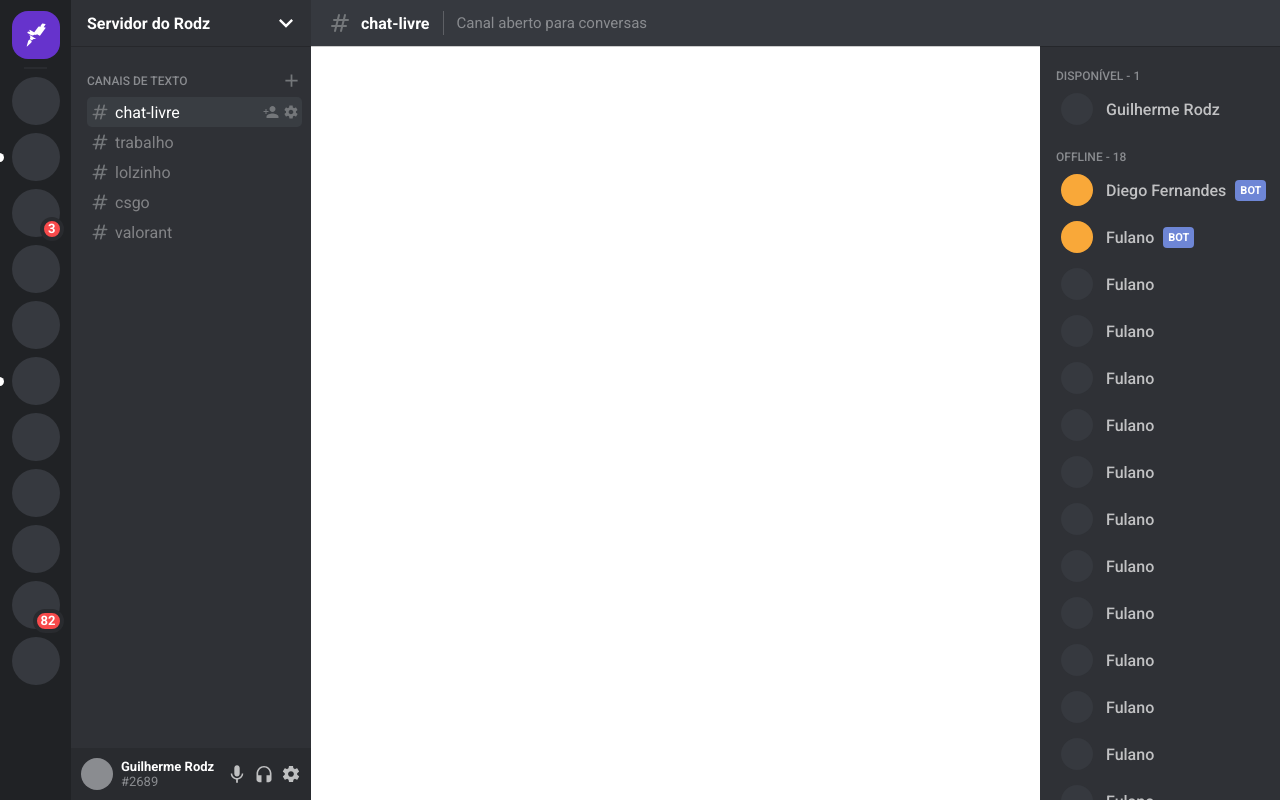
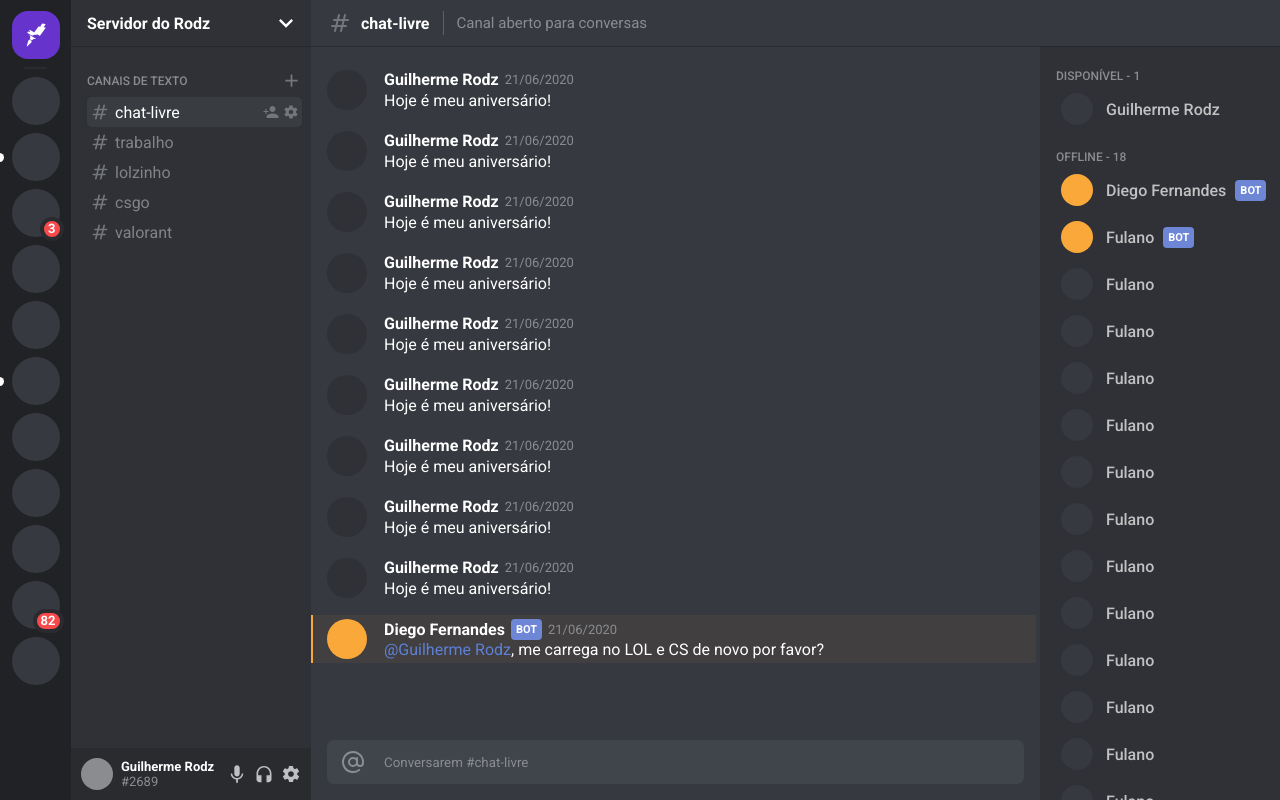
Before and after one commit to DragonSD21/interfaces-clones, a React (Create React App) app in the folder interface-discord/: page / in a window 1280 px wide. Built offline with nearby package versions, Linux system fonts and the light colour scheme; the HTML template or start-up script is replaced by a standard one.

Commit message:
ChannelMessage

```diff
--- /dev/null
+++ b/interface-discord/src/components/ChannelData/index.tsx
@@ -0,0 +1,87 @@
+import React, { useRef, useEffect } from 'react';
+
+import ChannelMessage, { Mention } from '../ChannelMessage';
+
+import { Container, Messages, InputWrapper, Input, InputIcon } from './styles';
+
+const ChannelData: React.FC = () => {
+    const messagesRef = useRef() as React.MutableRefObject<HTMLDivElement>;
+
+    useEffect(() => {
+        const div = messagesRef.current;
+
+        if(div) {
+            div.scrollTop = div.scrollHeight;
+        }
+    }, [messagesRef])
+
+    return (
+        <Container>
+            <Messages ref={messagesRef}>
+                <ChannelMessage
+                    author="Guilherme Rodz"
+                    date="21/06/2020"
+                    content="Hoje é meu aniversário!"
+                />
+                <ChannelMessage
+                    author="Guilherme Rodz"
+                    date="21/06/2020"
+                    content="Hoje é meu aniversário!"
+                />
+                <ChannelMessage
+                    author="Guilherme Rodz"
+                    date="21/06/2020"
+                    content="Hoje é meu aniversário!"
+                />
+                <ChannelMessage
+                    author="Guilherme Rodz"
+                    date="21/06/2020"
+                    content="Hoje é meu aniversário!"
+                />
+                <ChannelMessage
+                    author="Guilherme Rodz"
+                    date="21/06/2020"
+                    content="Hoje é meu aniversário!"
+                />
+                <ChannelMessage
+                    author="Guilherme Rodz"
+                    date="21/06/2020"
+                    content="Hoje é meu aniversário!"
+                />
+                <ChannelMessage
+                    author="Guilherme Rodz"
+                    date="21/06/2020"
+                    content="Hoje é meu aniversário!"
+                />
+                <ChannelMessage
+                    author="Guilherme Rodz"
+                    date="21/06/2020"
+                    content="Hoje é meu aniversário!"
+                />
+                <ChannelMessage
+                    author="Guilherme Rodz"
+                    date="21/06/2020"
+                    content="Hoje é meu aniversário!"
+                />
+                <ChannelMessage
+                    author="Diego Fernandes"
+                    date="21/06/2020"
+                    content={
+                        <>
+                            <Mention>@Guilherme Rodz</Mention>, me carrega no LOL e CS de novo por favor?
+                        </>
+                    }
+                    hasMention
+                    isBot
+                />
+            </Messages>
+
+            <InputWrapper>
+                <Input type="text" placeholder="Conversarem #chat-livre" />
+                <InputIcon />
+            </InputWrapper>
+        </Container>
+    );
+}
+
+export default ChannelData;
--- /dev/null
+++ b/interface-discord/src/components/ChannelData/styles.ts
@@ -0,0 +1,103 @@
+import styled from 'styled-components';
+import { FiAtSign } from 'react-icons/fi';
+
+export const Container = styled.div`
+    grid-area: CD;
+
+    display: flex;
+    flex-direction: column;
+    justify-content: space-between;
+
+    background-color: var(--primary);
+`;
+
+export const Messages = styled.div`
+    padding: 20px 0;
+
+    display: flex;
+    flex-direction: column;
+
+    max-height: calc(100vh - 46px - 68px);
+    overflow-y: scroll;
+
+    ::-webkit-scrollbar {
+        width: 8px;
+    }
+
+    ::-webkit-scrollbar-thumb {
+        background-color: var(--tertiary);
+        border-radius: 4px;
+    }
+
+    ::-webkit-scrollbar-track {
+        background-color: var(--secondary);
+    }
+`;
+
+export const InputWrapper = styled.div`
+    width: 100%;
+
+    padding: 0 16px;
+
+    display: flex;
+    flex-direction: row;
+    position: relative;
+`;
+
+export const Input = styled.input`
+    width: 100%;
+    height: 44px;
+
+    padding: 0 10px 0 57px;
+    border-radius: 7px;
+    margin-top: -60px;
+
+    color: var(--white);
+    background-color: var(--chat-input);
+
+    &::placeholder {
+        color: var(--gray);
+    }
+`;
+
+export const InputIcon = styled(FiAtSign)`
+    width: 24px;
+    height: 24px;
+    color: var(--gray);
+
+    position: absolute;
+    bottom: 26px;
+    left: 30px;
+    transition: 180ms ease-in-out;
+`;
+
+// Original
+// export const Input = styled.input`
+//     width: 100%;
+//     height: 39px;
+
+//     padding: 0 10px 0 57px;
+//     border-radius: 7px;
+
+//     color: var(--white);
+//     background-color: var(--chat-input);
+
+//     position: relative;
+
+//     &::placeholder {
+//         color: var(--gray);
+//     }
+
+//     ~ svg {
+//         position: relative;
+//         top: -50%;
+//         left: 14px;
+//         transition: 180ms ease-in-out;
+//     }
+// `;
+
+// export const InputIcon = styled(FiAtSign)`
+//     width: 24px;
+//     height: 24px;
+//     color: var(--gray);
+// `;
--- /dev/null
+++ b/interface-discord/src/components/ChannelMessage/index.tsx
@@ -0,0 +1,38 @@
+import React from 'react';
+
+import { Container, Avatar, Message, Header, Content } from './styles';
+export { Mention } from './styles';
+
+export interface ChannelMessageProps {
+    author: string;
+    date: string;
+    content: string | React.ReactElement | React.ReactNode;
+    hasMention?: boolean;
+    isBot?: boolean;
+}
+
+const ChannelMessage: React.FC<ChannelMessageProps> = ({
+    author,
+    date,
+    content,
+    hasMention,
+    isBot
+}) => {
+  return (
+      <Container className={hasMention ? 'mention' : ''}>
+          <Avatar className={isBot ? 'bot' : ''} />
+          <Message>
+              <Header>
+                  <strong>{author}</strong>
+
+                  {isBot && <span>Bot</span>}
+
+                  <time>{date}</time>
+              </Header>
+              <Content>{content}</Content>
+          </Message>
+      </Container>
+  );
+}
+
+export default ChannelMessage;
--- /dev/null
+++ b/interface-discord/src/components/ChannelMessage/styles.ts
@@ -0,0 +1,90 @@
+import styled from 'styled-components';
+
+export const Container = styled.div`
+    display: flex;
+    align-items: center;
+
+    padding: 4px 16px;
+    margin-right: 4px;
+
+    background-color: transparent;
+
+    &.mention {
+        background-color: var(--mention-message);
+        border-left: 2px solid var(--mention-detail);
+
+        padding-left: 14px;
+    }
+
+    & + div {
+        margin-top: 13px;
+    }
+`;
+
+export const Avatar = styled.div`
+    flex-shrink: 0;
+
+    width: 40px;
+    height: 40px;
+    background-color: var(--secondary);
+    border-radius: 50%;
+
+    &.bot {
+        background-color: var(--mention-detail);
+    }
+`;
+
+export const Message = styled.div`
+    min-height: 40px;
+
+    display: flex;
+    flex-direction: column;
+    justify-content: space-between;
+
+    margin-left: 17px;
+`;
+
+export const Header = styled.div`
+    display: flex;
+    align-items: center;
+
+    > strong {
+        color: var(--white);
+        font-size: 16px;
+    }
+
+    > span {
+        margin-left: 6px;
+
+        background-color: var(--discord);
+        color: var(--white);
+        border-radius: 4px;
+        padding: 4px 5px;
+
+        text-transform: uppercase;
+        font-weight: bold;
+        font-size: 11px;
+    }
+
+    > time {
+        margin-left: 6px;
+        color: var(--gray);
+        font-size: 13px;
+    }
+`;
+
+export const Content = styled.div`
+    text-align: left;
+    font-size: 16px;
+    color: var(--white);
+`;
+
+export const Mention = styled.span`
+    color: var(--link);
+
+    cursor: pointer;
+
+    &:hover {
+        text-decoration: underline;
+    }
+`;
--- a/interface-discord/src/components/Layout/index.tsx
+++ b/interface-discord/src/components/Layout/index.tsx
@@ -6,6 +6,7 @@
 import ChannelList from '../ChannelList';
 import UserInfo from '../UserInfo';
 import UserList from '../UserList';
+import ChannelData from '../ChannelData';
 
 import { Container } from './styles';
 
@@ -17,7 +18,7 @@
           <ChannelInfo />
           <ChannelList />
           <UserInfo />
-          <div></div>
+          <ChannelData />
           <UserList />
       </Container>
   );
```
